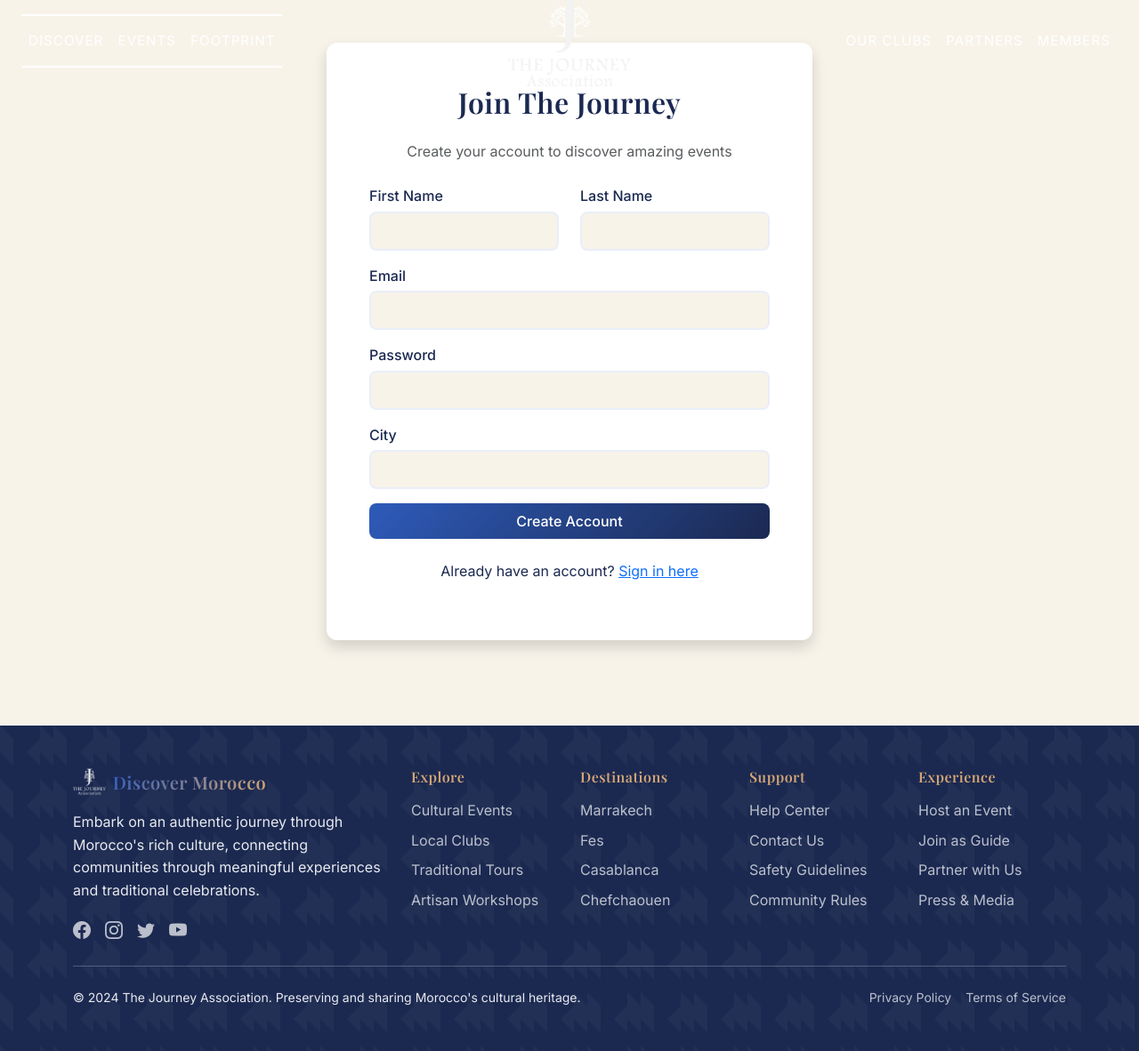
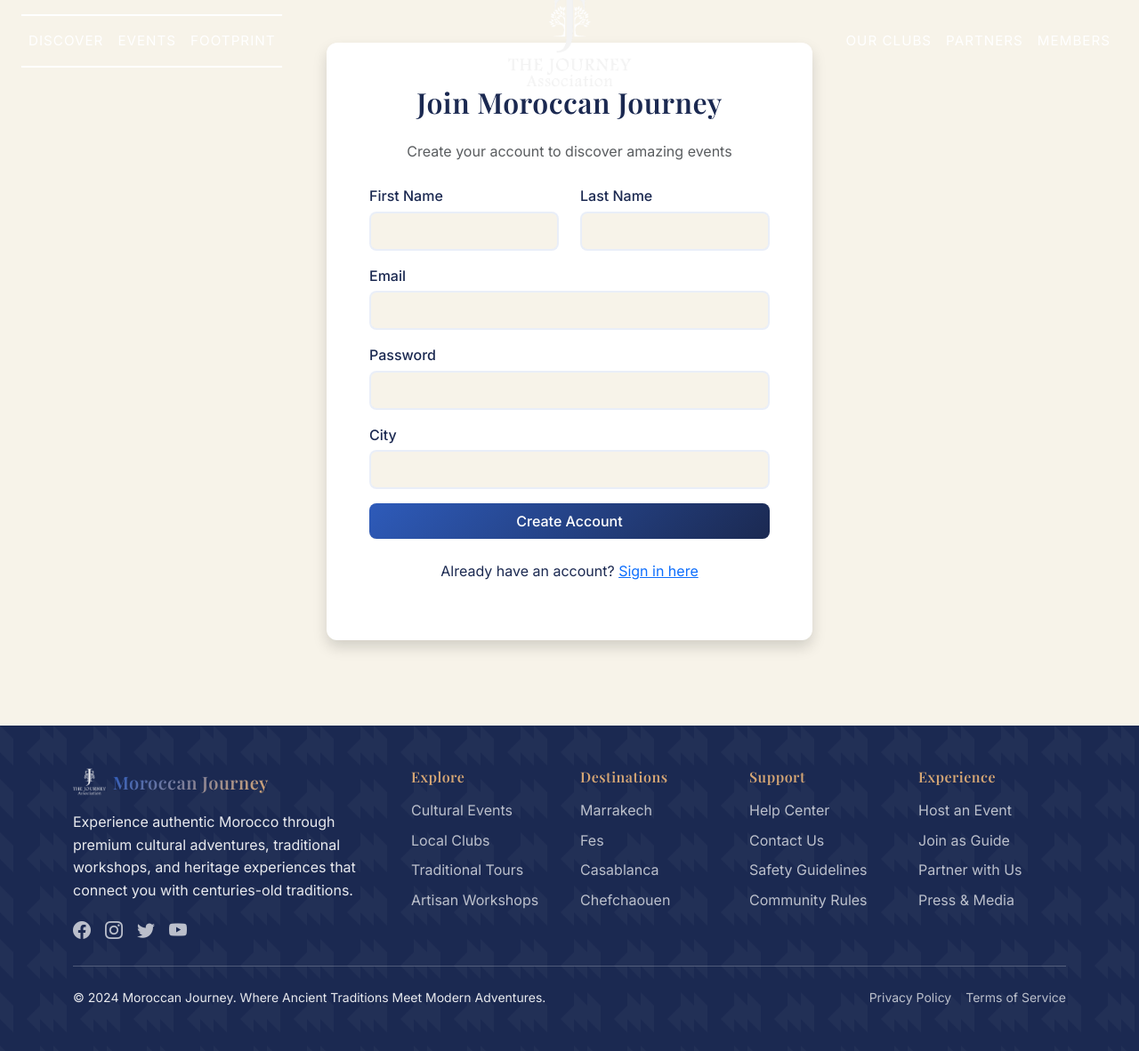
Before and after one commit to fikrielfakir/FlaskForge, a Flask app: page /register in a window 1280 px wide. Shown: the whole page at 89% size. Run offline with Flask 3, Linux system fonts and the light colour scheme; some libraries are stand-ins or nearby versions.

Commit message:
Rebrand website to Moroccan Journey and enhance visual appeal
Update the project name from "The Journey" to "Moroccan Journey" across all templates, including titles, descriptions, and navigation elements. Implement new CSS styles for the navbar to adopt a glassmorphism effect with a linear gradient and a Moroccan-inspired scroll indicator animation. Modify SEO meta tags and Open Graph/Twitter card content to reflect the new branding and focus on cultural tourism experiences in Morocco. Update the app.py file to flash a welcome message with the new brand name upon successful user registration.

Replit-Commit-Author: Agent
Replit-Commit-Session-Id: 629704df-f5cb-4302-a013-eb08c31d6645
Replit-Commit-Checkpoint-Type: intermediate_checkpoint
Replit-Commit-Screenshot-Url: https://storage.googleapis.com/screenshot-production-us-central1/af78c39d-628c-45d0-b1ca-29698395af99/629704df-f5cb-4302-a013-eb08c31d6645/8RSBzOl

```diff
--- a/app.py
+++ b/app.py
@@ -228,7 +228,7 @@ def register():
         db.session.commit()
 
         login_user(user)
-        flash('Registration successful! Welcome to The Journey!', 'success')
+        flash('Registration successful! Welcome to Moroccan Journey!', 'success')
         return redirect(url_for('dashboard'))
 
     return render_template('auth/register.html', form=form)
--- a/templates/auth/login.html
+++ b/templates/auth/login.html
@@ -1,6 +1,6 @@
 {% extends "base.html" %}
 
-{% block title %}Login - The Journey{% endblock %}
+{% block title %}Login - Moroccan Journey{% endblock %}
 
 {% block content %}
 <div class="container py-5">
--- a/templates/auth/register.html
+++ b/templates/auth/register.html
@@ -1,6 +1,6 @@
 {% extends "base.html" %}
 
-{% block title %}Register - The Journey{% endblock %}
+{% block title %}Register - Moroccan Journey{% endblock %}
 
 {% block content %}
 <div class="container py-5">
@@ -8,7 +8,7 @@
         <div class="col-md-6">
             <div class="card shadow">
                 <div class="card-body p-5">
-                    <h2 class="text-center mb-4">Join The Journey</h2>
+                    <h2 class="text-center mb-4">Join Moroccan Journey</h2>
                     <p class="text-center text-muted mb-4">Create your account to discover amazing events</p>
 
                     <form method="POST">
--- a/templates/base.html
+++ b/templates/base.html
@@ -3,7 +3,7 @@
 <head>
     <meta charset="UTF-8">
     <meta name="viewport" content="width=device-width, initial-scale=1.0">
-    <title>{% block title %}Discover Morocco - Cultural Events & Travel Experiences{% endblock %}</title>
+    <title>{% block title %}Moroccan Journey - Premium Cultural Experiences & Heritage Adventures{% endblock %}</title>
 
     <!-- Favicon -->
     <link rel="icon" type="image/png" href="{{ url_for('static', filename='img/logo.png') }}">
@@ -16,20 +16,20 @@
     <link rel="stylesheet" href="{{ url_for('static', filename='css/theme.css') }}">
 
     <!-- Meta tags for SEO -->
-    <meta name="description" content="Discover authentic Moroccan culture through exclusive events, traditional experiences, and community gatherings. Join our journey through Morocco's rich heritage.">
-    <meta name="keywords" content="Morocco, culture, events, travel, tourism, traditional, experiences, community">
-    <meta name="author" content="The Journey">
+    <meta name="description" content="Experience authentic Morocco through premium cultural adventures, traditional workshops, and heritage experiences. Your gateway to Morocco's rich traditions and modern luxury.">
+    <meta name="keywords" content="Morocco, cultural tourism, authentic experiences, heritage adventures, traditional crafts, Moroccan culture, premium travel">
+    <meta name="author" content="Moroccan Journey">
 
     <!-- Open Graph / Facebook -->
     <meta property="og:type" content="website">
-    <meta property="og:title" content="{% block og_title %}Discover Morocco - Cultural Events & Travel Experiences{% endblock %}">
-    <meta property="og:description" content="{% block og_description %}Discover authentic Moroccan culture through exclusive events, traditional experiences, and community gatherings.{% endblock %}">
+    <meta property="og:title" content="{% block og_title %}Moroccan Journey - Premium Cultural Experiences & Heritage Adventures{% endblock %}">
+    <meta property="og:description" content="{% block og_description %}Experience authentic Morocco through premium cultural adventures, traditional workshops, and heritage experiences.{% endblock %}">
     <meta property="og:image" content="{{ url_for('static', filename='img/logo.png', _external=True) }}">
 
     <!-- Twitter -->
     <meta property="twitter:card" content="summary_large_image">
-    <meta property="twitter:title" content="{% block twitter_title %}Discover Morocco - Cultural Events & Travel Experiences{% endblock %}">
-    <meta property="twitter:description" content="{% block twitter_description %}Discover authentic Moroccan culture through exclusive events, traditional experiences, and community gatherings.{% endblock %}">
+    <meta property="twitter:title" content="{% block twitter_title %}Moroccan Journey - Premium Cultural Experiences & Heritage Adventures{% endblock %}">
+    <meta property="twitter:description" content="{% block twitter_description %}Experience authentic Morocco through premium cultural adventures, traditional workshops, and heritage experiences.{% endblock %}">
     <meta property="twitter:image" content="{{ url_for('static', filename='img/logo.png', _external=True) }}">
 </head>
 <body>
@@ -44,7 +44,7 @@
             <!-- Center Brand - Always Visible -->
             <div class="navbar-brand mx-auto">
                 <a href="{{ url_for('index') }}" class="text-decoration-none">
-                    <img src="{{ url_for('static', filename='img/logo.png') }}" alt="The Journey Logo" height="32">
+                    <img src="{{ url_for('static', filename='img/logo.png') }}" alt="Moroccan Journey Logo" height="32">
                 </a>
             </div>
 
@@ -133,10 +133,10 @@
                 <div class="row g-4">
                     <div class="col-lg-4 col-md-6">
                         <div class="d-flex align-items-center mb-3">
-                            <img src="{{ url_for('static', filename='img/logo.png') }}" alt="The Journey Logo" height="32" class="me-2">
-                            <h5 class="mb-0 text-gradient">Discover Morocco</h5>
+                            <img src="{{ url_for('static', filename='img/logo.png') }}" alt="Moroccan Journey Logo" height="32" class="me-2">
+                            <h5 class="mb-0 text-gradient">Moroccan Journey</h5>
                         </div>
-                        <p class="mb-3">Embark on an authentic journey through Morocco's rich culture, connecting communities through meaningful experiences and traditional celebrations.</p>
+                        <p class="mb-3">Experience authentic Morocco through premium cultural adventures, traditional workshops, and heritage experiences that connect you with centuries-old traditions.</p>
                         <div class="d-flex gap-3">
                             <a href="#" class="text-decoration-none" aria-label="Facebook">
                                 <i class="bi bi-facebook fs-5"></i>
@@ -198,7 +198,7 @@
 
                 <div class="row align-items-center">
                     <div class="col-md-8">
-                        <p class="mb-0 small">&copy; 2024 The Journey Association. Preserving and sharing Morocco's cultural heritage.</p>
+                        <p class="mb-0 small">&copy; 2024 Moroccan Journey. Where Ancient Traditions Meet Modern Adventures.</p>
                     </div>
                     <div class="col-md-4 text-md-end">
                         <div class="d-flex justify-content-md-end gap-3 small">
@@ -216,15 +216,27 @@
 
     <!-- Custom JavaScript for navbar scroll effect -->
     <script>
-        // Navbar scroll effect
-        window.addEventListener('scroll', function() {
+        // Moroccan Journey Navbar Glassmorphism Scroll Effect
+        function handleNavbarScroll() {
             const navbar = document.getElementById('mainNavbar');
             if (window.scrollY > 50) {
                 navbar.classList.add('scrolled');
             } else {
                 navbar.classList.remove('scrolled');
             }
+        }
+
+        // Throttled scroll listener for performance
+        let scrollTimer = null;
+        window.addEventListener('scroll', function() {
+            if (scrollTimer !== null) {
+                clearTimeout(scrollTimer);
+            }
+            scrollTimer = setTimeout(handleNavbarScroll, 10);
         });
+
+        // Check scroll position on load
+        document.addEventListener('DOMContentLoaded', handleNavbarScroll);
 
         // Initialize tooltips
         const tooltipTriggerList = [].slice.call(document.querySelectorAll('[data-bs-toggle="tooltip"]'));
--- a/templates/clubs/create.html
+++ b/templates/clubs/create.html
@@ -1,6 +1,6 @@
 {% extends "base.html" %}
 
-{% block title %}Create Club - The Journey{% endblock %}
+{% block title %}Create Club - Moroccan Journey{% endblock %}
 
 {% block content %}
 <div class="container py-4">
--- a/templates/dashboard.html
+++ b/templates/dashboard.html
@@ -1,6 +1,6 @@
 {% extends "base.html" %}
 
-{% block title %}Dashboard - The Journey{% endblock %}
+{% block title %}Dashboard - Moroccan Journey{% endblock %}
 
 {% block content %}
 <div class="container py-4">
--- a/templates/events/create.html
+++ b/templates/events/create.html
@@ -1,6 +1,6 @@
 {% extends "base.html" %}
 
-{% block title %}Create Event - The Journey{% endblock %}
+{% block title %}Create Event - Moroccan Journey{% endblock %}
 
 {% block content %}
 <div class="container py-4">
```
Also changed, not shown: replit.md (+1 -1 lines), static/css/theme.css (+29 -4 lines), 1 other file.
